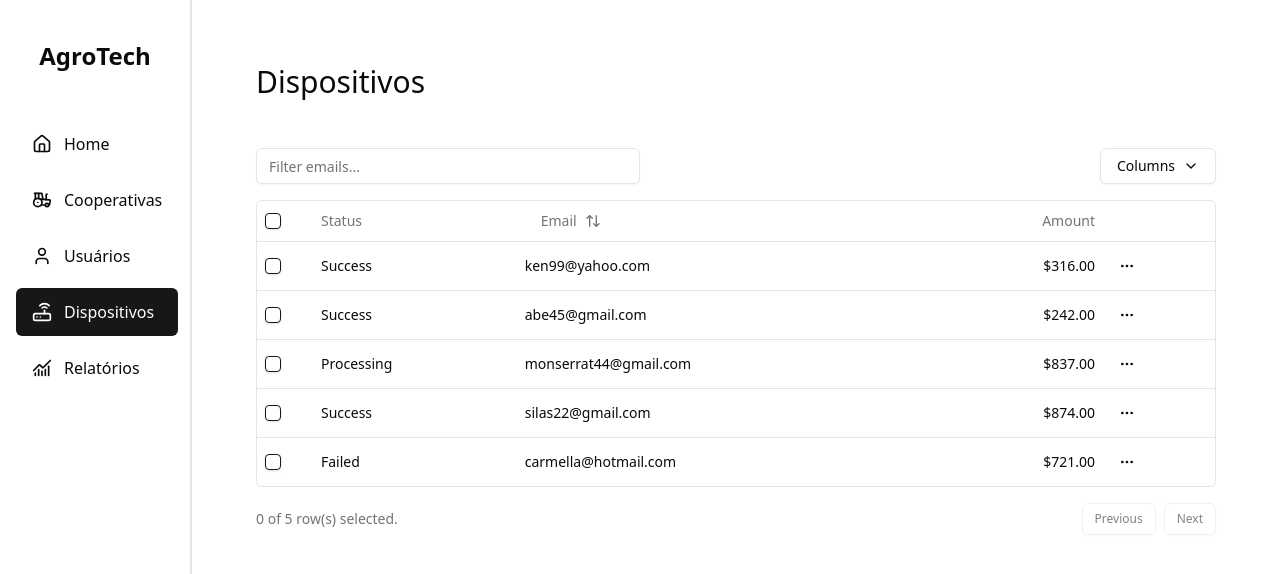
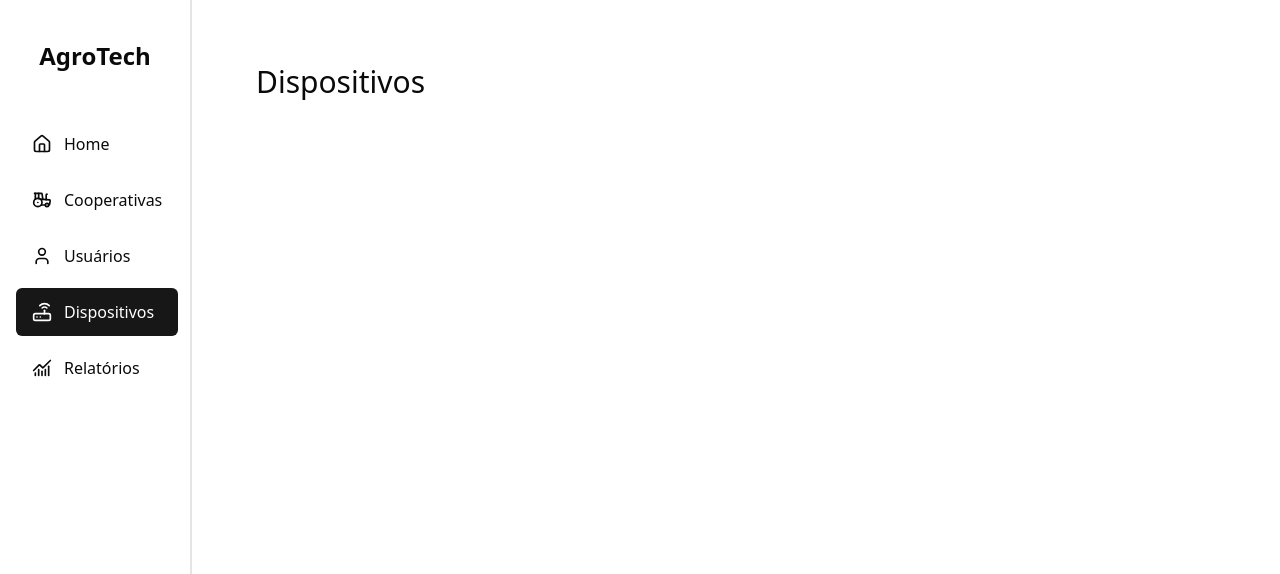
Before and after one commit to pji20242/frontend, a React (Vite) app: page /dashboard/devices in a window 1280 px wide. Shown: the top 574 px of the page. Built offline with nearby package versions, Linux system fonts and the light colour scheme.

Commit message:
feat: removed table from devices

```diff
--- a/src/routes/dashboard/devices.lazy.tsx
+++ b/src/routes/dashboard/devices.lazy.tsx
@@ -1,316 +1,17 @@
-import {
-  type ColumnDef,
-  type ColumnFiltersState,
-  type SortingState,
-  type VisibilityState,
-  flexRender,
-  getCoreRowModel,
-  getFilteredRowModel,
-  getPaginationRowModel,
-  getSortedRowModel,
-  useReactTable,
-} from '@tanstack/react-table'
-import { ArrowUpDown, ChevronDown, MoreHorizontal } from 'lucide-react'
-import * as React from 'react'
-
-import { Button } from '@/components/ui/button'
-import { Checkbox } from '@/components/ui/checkbox'
-import {
-  DropdownMenu,
-  DropdownMenuCheckboxItem,
-  DropdownMenuContent,
-  DropdownMenuItem,
-  DropdownMenuLabel,
-  DropdownMenuSeparator,
-  DropdownMenuTrigger,
-} from '@/components/ui/dropdown-menu'
-import { Input } from '@/components/ui/input'
-import {
-  Table,
-  TableBody,
-  TableCell,
-  TableHead,
-  TableHeader,
-  TableRow,
-} from '@/components/ui/table'
 import { createLazyFileRoute } from '@tanstack/react-router'
 
 export const Route = createLazyFileRoute('/dashboard/devices')({
   component: Devices,
 })
 
-const data: Payment[] = [
-  {
-    id: 'm5gr84i9',
-    amount: 316,
-    status: 'success',
-    email: 'ken99@yahoo.com',
-  },
-  {
-    id: '3u1reuv4',
-    amount: 242,
-    status: 'success',
-    email: 'Abe45@gmail.com',
-  },
-  {
-    id: 'derv1ws0',
-    amount: 837,
-    status: 'processing',
-    email: 'Monserrat44@gmail.com',
-  },
-  {
-    id: '5kma53ae',
-    amount: 874,
-    status: 'success',
-    email: 'Silas22@gmail.com',
-  },
-  {
-    id: 'bhqecj4p',
-    amount: 721,
-    status: 'failed',
-    email: 'carmella@hotmail.com',
-  },
-]
-
-export type Payment = {
-  id: string
-  amount: number
-  status: 'pending' | 'processing' | 'success' | 'failed'
-  email: string
-}
-
-export const columns: ColumnDef<Payment>[] = [
-  {
-    id: 'select',
-    header: ({ table }) => (
-      <Checkbox
-        checked={
-          table.getIsAllPageRowsSelected() ||
-          (table.getIsSomePageRowsSelected() && 'indeterminate')
-        }
-        onCheckedChange={(value) => table.toggleAllPageRowsSelected(!!value)}
-        aria-label="Select all"
-      />
-    ),
-    cell: ({ row }) => (
-      <Checkbox
-        checked={row.getIsSelected()}
-        onCheckedChange={(value) => row.toggleSelected(!!value)}
-        aria-label="Select row"
-      />
-    ),
-    enableSorting: false,
-    enableHiding: false,
-  },
-  {
-    accessorKey: 'status',
-    header: 'Status',
-    cell: ({ row }) => (
-      <div className="capitalize">{row.getValue('status')}</div>
-    ),
-  },
-  {
-    accessorKey: 'email',
-    header: ({ column }) => {
-      return (
-        <Button
-          variant="ghost"
-          onClick={() => column.toggleSorting(column.getIsSorted() === 'asc')}
-        >
-          Email
-          <ArrowUpDown />
-        </Button>
-      )
-    },
-    cell: ({ row }) => <div className="lowercase">{row.getValue('email')}</div>,
-  },
-  {
-    accessorKey: 'amount',
-    header: () => <div className="text-right">Amount</div>,
-    cell: ({ row }) => {
-      const amount = Number.parseFloat(row.getValue('amount'))
-
-      // Format the amount as a dollar amount
-      const formatted = new Intl.NumberFormat('en-US', {
-        style: 'currency',
-        currency: 'USD',
-      }).format(amount)
-
-      return <div className="text-right font-medium">{formatted}</div>
-    },
-  },
-  {
-    id: 'actions',
-    enableHiding: false,
-    cell: ({ row }) => {
-      const payment = row.original
-
-      return (
-        <DropdownMenu>
-          <DropdownMenuTrigger asChild>
-            <Button variant="ghost" className="h-8 w-8 p-0">
-              <span className="sr-only">Open menu</span>
-              <MoreHorizontal />
-            </Button>
-          </DropdownMenuTrigger>
-          <DropdownMenuContent align="end">
-            <DropdownMenuLabel>Actions</DropdownMenuLabel>
-            <DropdownMenuItem
-              onClick={() => navigator.clipboard.writeText(payment.id)}
-            >
-              Copy payment ID
-            </DropdownMenuItem>
-            <DropdownMenuSeparator />
-            <DropdownMenuItem>View customer</DropdownMenuItem>
-            <DropdownMenuItem>View payment details</DropdownMenuItem>
-          </DropdownMenuContent>
-        </DropdownMenu>
-      )
-    },
-  },
-]
 
 export function Devices() {
-  const [sorting, setSorting] = React.useState<SortingState>([])
-  const [columnFilters, setColumnFilters] = React.useState<ColumnFiltersState>(
-    [],
-  )
-  const [columnVisibility, setColumnVisibility] =
-    React.useState<VisibilityState>({})
-  const [rowSelection, setRowSelection] = React.useState({})
-
-  const table = useReactTable({
-    data,
-    columns,
-    onSortingChange: setSorting,
-    onColumnFiltersChange: setColumnFilters,
-    getCoreRowModel: getCoreRowModel(),
-    getPaginationRowModel: getPaginationRowModel(),
-    getSortedRowModel: getSortedRowModel(),
-    getFilteredRowModel: getFilteredRowModel(),
-    onColumnVisibilityChange: setColumnVisibility,
-    onRowSelectionChange: setRowSelection,
-    state: {
-      sorting,
-      columnFilters,
-      columnVisibility,
-      rowSelection,
-    },
-  })
 
   return (
     <div>
       <h2 className="text-3xl mb-8">Dispositivos</h2>
 
       <div className="flex items-center py-4">
-        <Input
-          placeholder="Filter emails..."
-          value={(table.getColumn('email')?.getFilterValue() as string) ?? ''}
-          onChange={(event) =>
-            table.getColumn('email')?.setFilterValue(event.target.value)
-          }
-          className="max-w-sm"
-        />
-        <DropdownMenu>
-          <DropdownMenuTrigger asChild>
-            <Button variant="outline" className="ml-auto">
-              Columns <ChevronDown />
-            </Button>
-          </DropdownMenuTrigger>
-          <DropdownMenuContent align="end">
-            {table
-              .getAllColumns()
-              .filter((column) => column.getCanHide())
-              .map((column) => {
-                return (
-                  <DropdownMenuCheckboxItem
-                    key={column.id}
-                    className="capitalize"
-                    checked={column.getIsVisible()}
-                    onCheckedChange={(value) =>
-                      column.toggleVisibility(!!value)
-                    }
-                  >
-                    {column.id}
-                  </DropdownMenuCheckboxItem>
-                )
-              })}
-          </DropdownMenuContent>
-        </DropdownMenu>
-      </div>
-      <div className="rounded-md border">
-        <Table>
-          <TableHeader>
-            {table.getHeaderGroups().map((headerGroup) => (
-              <TableRow key={headerGroup.id}>
-                {headerGroup.headers.map((header) => {
-                  return (
-                    <TableHead key={header.id}>
-                      {header.isPlaceholder
-                        ? null
-                        : flexRender(
-                            header.column.columnDef.header,
-                            header.getContext(),
-                          )}
-                    </TableHead>
-                  )
-                })}
-              </TableRow>
-            ))}
-          </TableHeader>
-          <TableBody>
-            {table.getRowModel().rows?.length ? (
-              table.getRowModel().rows.map((row) => (
-                <TableRow
-                  key={row.id}
-                  data-state={row.getIsSelected() && 'selected'}
-                >
-                  {row.getVisibleCells().map((cell) => (
-                    <TableCell key={cell.id}>
-                      {flexRender(
-                        cell.column.columnDef.cell,
-                        cell.getContext(),
-                      )}
-                    </TableCell>
-                  ))}
-                </TableRow>
-              ))
-            ) : (
-              <TableRow>
-                <TableCell
-                  colSpan={columns.length}
-                  className="h-24 text-center"
-                >
-                  No results.
-                </TableCell>
-              </TableRow>
-            )}
-          </TableBody>
-        </Table>
-      </div>
-      <div className="flex items-center justify-end space-x-2 py-4">
-        <div className="flex-1 text-sm text-muted-foreground">
-          {table.getFilteredSelectedRowModel().rows.length} of{' '}
-          {table.getFilteredRowModel().rows.length} row(s) selected.
-        </div>
-        <div className="space-x-2">
-          <Button
-            variant="outline"
-            size="sm"
-            onClick={() => table.previousPage()}
-            disabled={!table.getCanPreviousPage()}
-          >
-            Previous
-          </Button>
-          <Button
-            variant="outline"
-            size="sm"
-            onClick={() => table.nextPage()}
-            disabled={!table.getCanNextPage()}
-          >
-            Next
-          </Button>
-        </div>
       </div>
     </div>
   )
```
